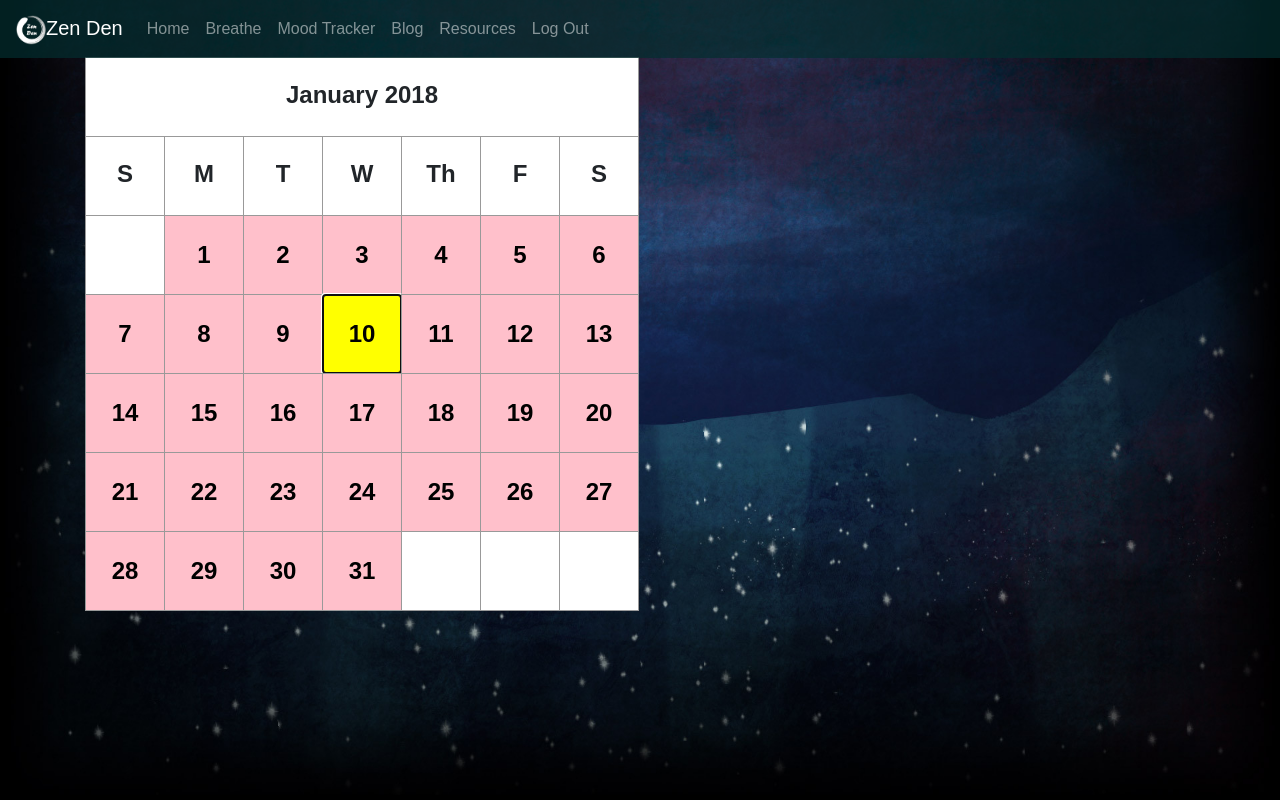
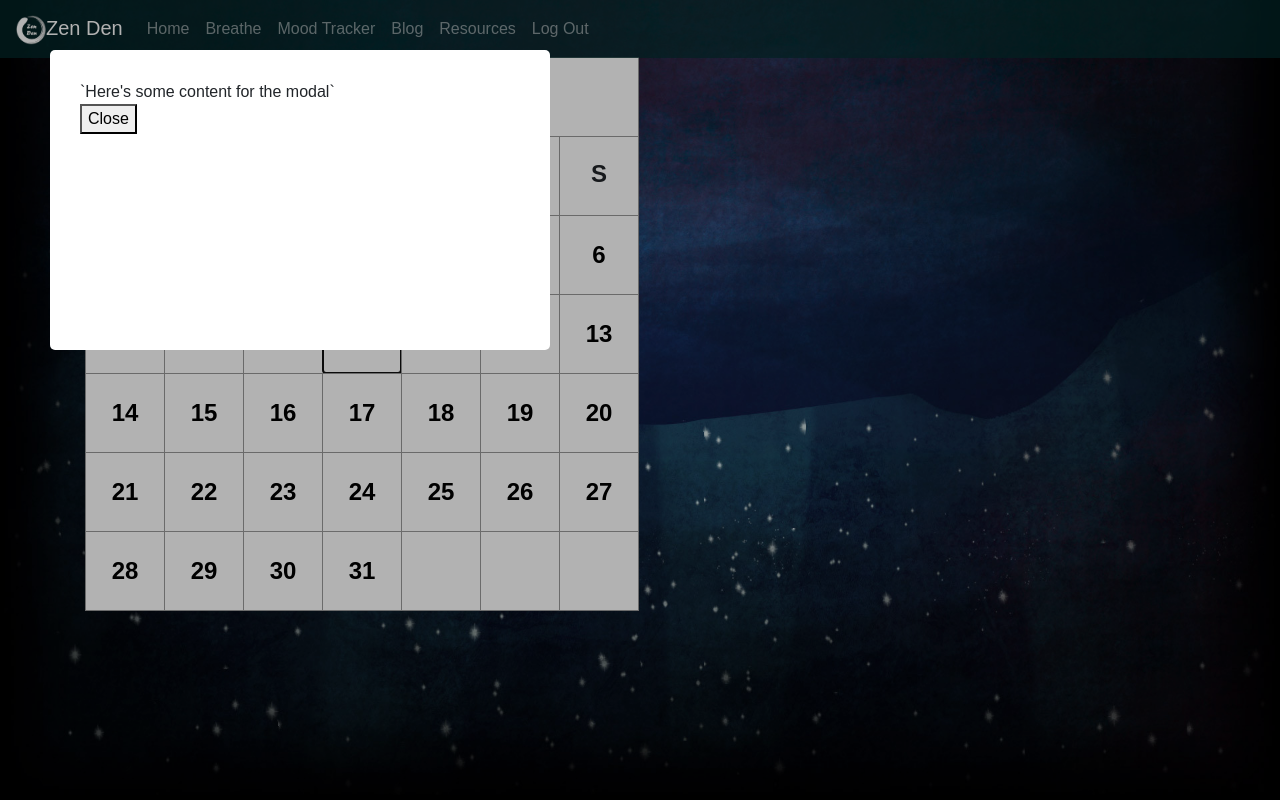
Before and after one commit to drdito/Zen-Den, a React (Create React App) app in the folder client/: page /moodtracker in a window 1280 px wide. Both pictures are taken after a click on the button "10". Built offline with nearby package versions, Linux system fonts and the light colour scheme; a web font is replaced by a local one.

Commit message:
Got that react modal to pop, heh heh heh.

```diff
--- a/client/src/components/Calendar/Calendar.js
+++ b/client/src/components/Calendar/Calendar.js
@@ -5,6 +5,7 @@ import Date from '../Date';
 import Day from '../Day';
 import NullBox from '../NullBox';
 import NormalDate from '../NormalDate';
+
 
 
 
--- a/client/src/components/Containers/MoodTracker/MoodTracker.js
+++ b/client/src/components/Containers/MoodTracker/MoodTracker.js
@@ -17,7 +17,7 @@ const MoodTracker = () => (
     <Container>
       <div>
         <Calendar />
-        <MoodPicker />
+
       </div>
     </Container>
   </div>
--- a/client/src/components/Date/Date.js
+++ b/client/src/components/Date/Date.js
@@ -6,9 +6,11 @@ import MoodPicker from '../MoodPicker';
 class ButtonSwitch extends React.Component {
   constructor(props) {
     super(props);
-    this.handleTrueClick = this.handleTrueClick.bind(this);
-    this.handleFalseClick = this.handleFalseClick.bind(this);
-    this.state = {isTrue: true};
+    // this.handleTrueClick = this.handleTrueClick.bind(this);
+    // this.handleFalseClick = this.handleFalseClick.bind(this);
+    // this.state = {isTrue: true};
+    this.toggleModal = this.toggleModal.bind(this);
+    this.state = {isOpen: false};
 
   }
 
@@ -21,6 +23,12 @@ class ButtonSwitch extends React.Component {
   /* Original 'false' state function. Not being used at the moment. */
   handleFalseClick() {
     this.setState({isTrue: false});
+  }
+
+  toggleModal = () => {
+    this.setState({
+      isOpen: !this.state.isOpen
+    });
   }
 
   render() {
@@ -49,8 +57,11 @@ class ButtonSwitch extends React.Component {
 
     return (
       <div>
-        <button className="date" onClick={this.handleTrueClick} style={Styles.buttonStyle}>{this.props.value}</button>
-        <MoodPicker style={Styles.modalStyle} /> {/*This part isn't working yet. We will have to fire the modal using the React way*/}
+        <button className="date" onClick={this.toggleModal}>{this.props.value}</button>
+
+        <MoodPicker show={this.state.isOpen} onClose={this.toggleModal}>
+          `Here's some content for the modal`
+        </MoodPicker>
       </div>
     );
   }
--- a/client/src/components/MoodPicker/MoodPicker.js
+++ b/client/src/components/MoodPicker/MoodPicker.js
@@ -1,55 +1,64 @@
 import React from 'react';
+import PropTypes from 'prop-types';
 
 const saveMood = () => {
   alert("You clicked me!");
 };
 
 
+class MoodPicker extends React.Component {
+  render() {
+    // Render nothing if the "show" prop is false
+    if(!this.props.show) {
+      return null;
+    }
 
+    // The gray background
+    const backdropStyle = {
+      position: 'fixed',
+      top: 0,
+      bottom: 0,
+      left: 0,
+      right: 0,
+      backgroundColor: 'rgba(0,0,0,0.3)',
+      padding: 50,
+    };
 
-class MoodPicker extends React.Component {
-  render () {
+    // The modal "window"
+    const modalStyle = {
+      position: 'absolute',
+      backgroundColor: '#fff',
+      borderRadius: 5,
+      minWidth: 500,
+      minHeight: 300,
+      margin: '0 auto',
+      padding: 30,
+    };
+
     return (
-      <div>
-        <div className="modal fade" id="exampleModal" tabindex="-1" role="dialog" aria-labelledby="exampleModalLabel" aria-hidden="true">
-          <div className="modal-dialog modal-lg" role="document">
-            <div className="modal-content">
-              <div className="modal-header">
-                <h5 className="modal-title" id="exampleModalLabel">What was your mood today?</h5>
-                <button type="button" className="close" data-dismiss="modal" aria-label="Close">
-                  <span aria-hidden="true">&times;</span>
-                </button>
-              </div>
-              <div className="modal-body">
-                <button /*onClick={saveMood}*/ type="button" className="moodColor" id="content" style={{backgroundColor: 'green'}}> {/*content*/}
-                  Content
-                </button>
-                <button type="button" className="moodColor" id="happy" style={{backgroundColor: 'yellow'}}> {/*happy*/}
-                  Happy
-                </button>
-                <button type="button" className="moodColor" id="anxious" style={{backgroundColor: 'orange'}}> {/*anxious*/}
-                  Anxious
-                </button>
-                <button type="button" className="moodColor" id="depressed" style={{backgroundColor: 'blue', color: 'white'}}>   {/*depressed*/}
-                  Depressed
-                </button>
-                <button type="button" className="moodColor" id="angry" style={{backgroundColor: 'red'}}>    {/*angry*/}
-                  Angry
-                </button>
-                <button type="button" className="moodColor" id="suicidal" style={{backgroundColor: 'black', color: 'white'}}>  {/*suicidal*/}
-                  Suicidal
-                </button>
-              </div>
-              <div className="modal-footer">
-                <button type="button" className="btn btn-secondary" data-dismiss="modal">Close</button>
-                <button type="button" className="btn btn-primary" onClick={saveMood}>Save changes</button>
-              </div>
-            </div>
+      <div className="backdrop" style={backdropStyle}>
+        <div className="newModal" style={modalStyle}>
+          {this.props.children}
+
+          <div className="footer">
+            <button onClick={this.props.onClose}>
+              Close
+            </button>
           </div>
         </div>
       </div>
-    )
+    );
   }
 }
 
+MoodPicker.propTypes = {
+  onClose: PropTypes.func.isRequired,
+  show: PropTypes.bool,
+  children: PropTypes.node
+};
+
+
+
+
+
 export default MoodPicker;
```
Also changed, not shown: client/src/components/MoodPicker/MoodPickerBackUp.js (added, +44 -0 lines).
